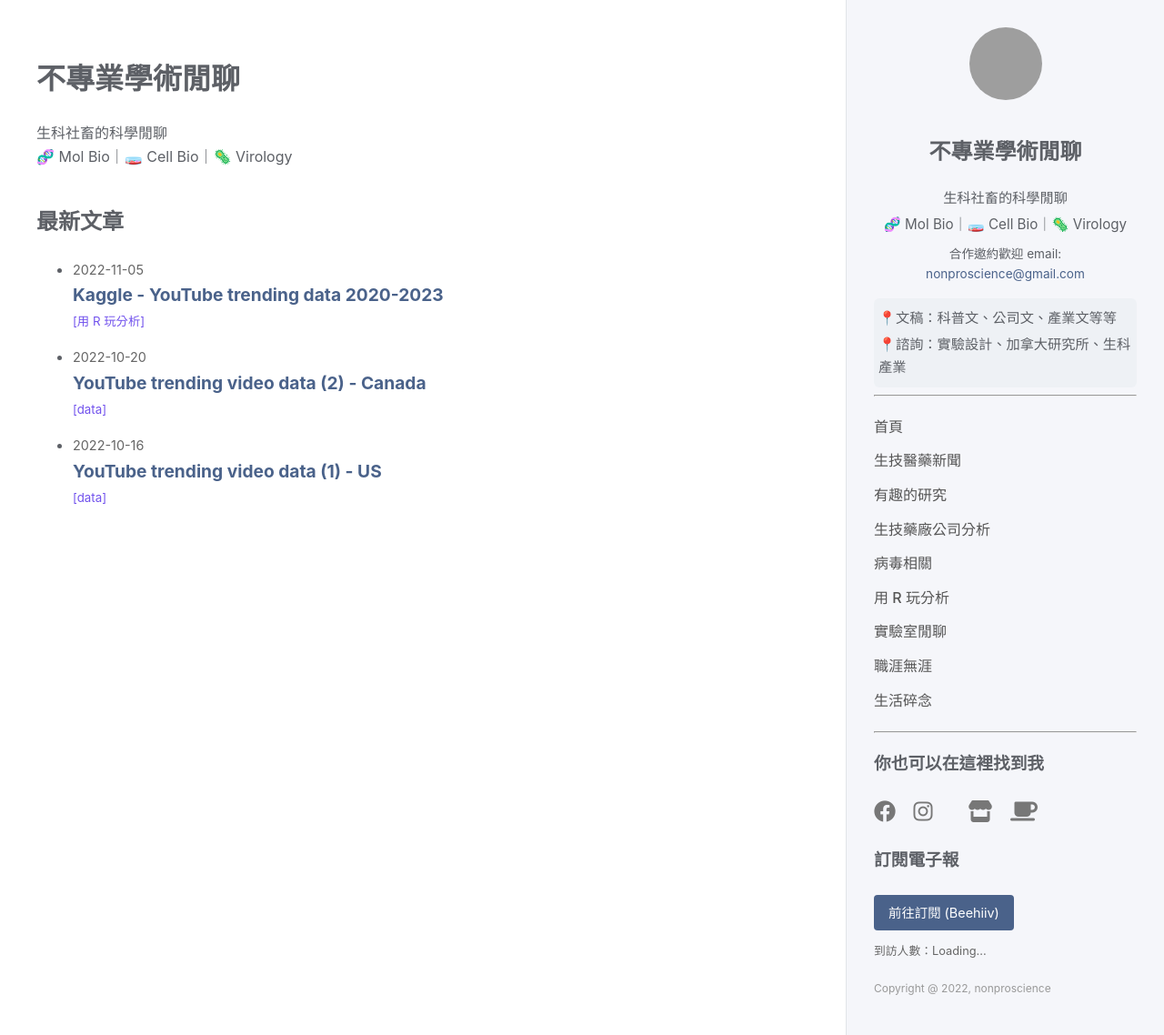
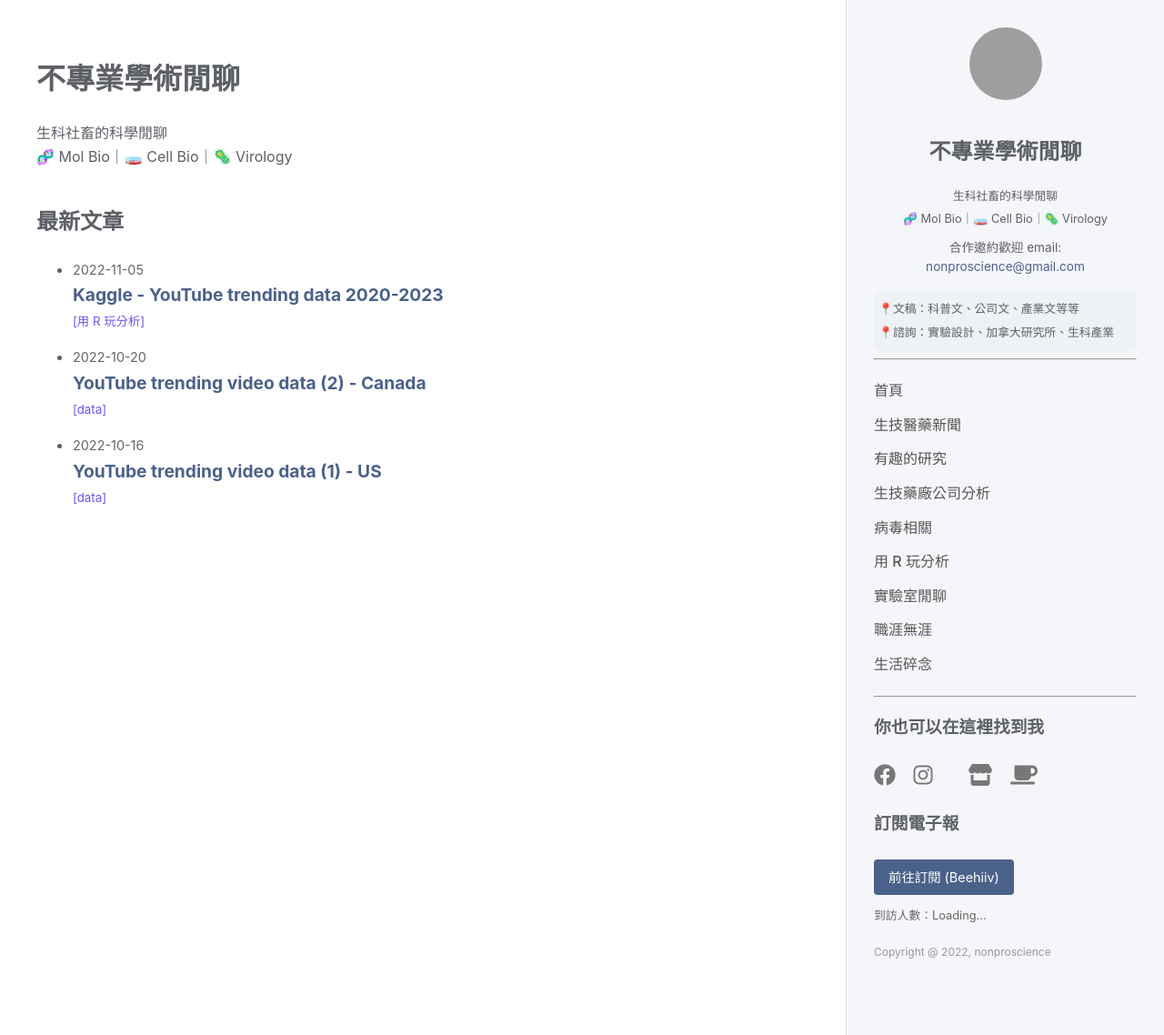
Before and after one commit to lindakang/lindakang.github.io, a Jekyll site: the page built from index.md, in a window 1280 px wide and 1138 px high. Shown: the whole window at 91% size. Built offline with Jekyll 4.4.1, drawn with Linux system fonts in a browser that asks for light colours; comment, search, counter and statistics services are not loaded; grey boxes are pictures that could not be loaded.

Commit message:
Update style.css

```diff
--- a/assets/css/style.css
+++ b/assets/css/style.css
@@ -81,16 +81,16 @@ a:hover { text-decoration: underline; }
 }
 
 /* Intro */
-.sidebar-intro p {
-    margin: 5px 0;
-    font-size: 0.95rem;
-}
 .intro-details {
     margin-top: 15px;
     text-align: left; /* 雖然區塊置中，但這兩行靠左比較好看，若要強制置中可刪除此行 */
     background: #eef1f5;
     padding: 5px;
     border-radius: 6px;
+    font-size: 0.85rem;
+}
+.sidebar-intro p {
+    margin: 5px 0;
     font-size: 0.8rem;
 }
 
```
